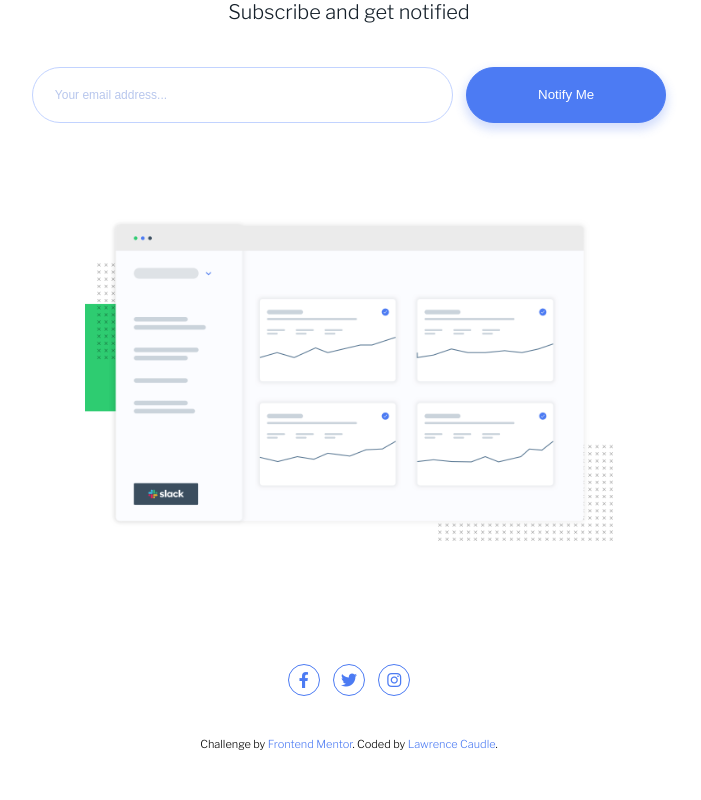
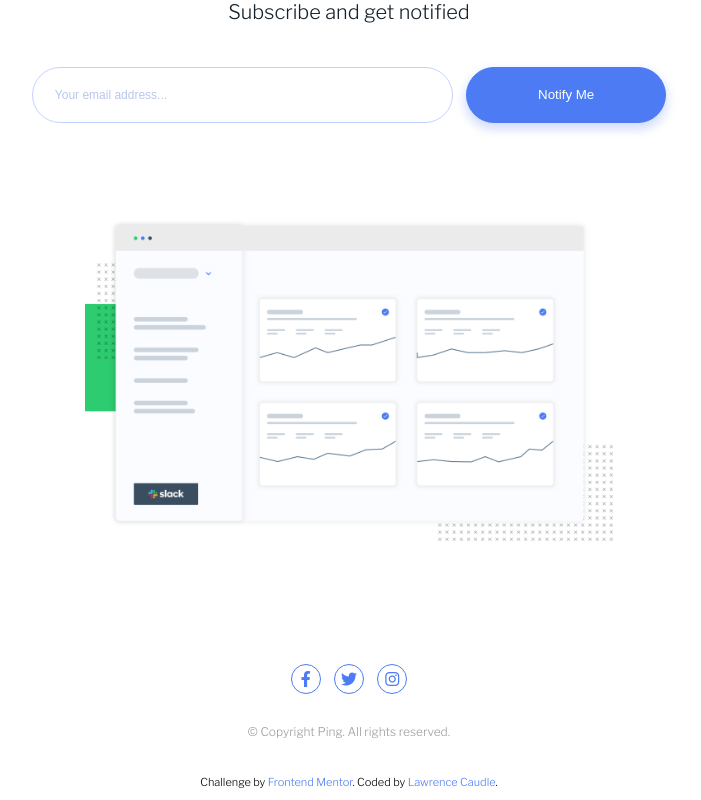
Before and after one commit to ltc870/pingsinglecolumncomingsoon, a React (Vite) app: page / in a window 1280 px wide. Shown: the part 233-1033 px from the top of the page, without its empty margins (291-992 px from the left). Before the commit the page ends 995 px from the top, so only its background shows below. Built offline with nearby package versions, Linux system fonts and the light colour scheme.

Commit message:
added new HTML elements to document

```diff
--- a/src/components/Main.jsx
+++ b/src/components/Main.jsx
@@ -23,19 +23,19 @@ export default function Main(props) {
                 />
             </figure>
 
-            <details className="info-section">
-                <summary className="social-media-section">
+            <article className="info-section">
+                <figure className="social-media-section">
                     <i className="fa-brands fa-facebook-f"></i>
                     <i className="fa-brands fa-twitter"></i>
                     <i className="fa-brands fa-instagram"></i>
-                </summary>
+                </figure>
 
                 <section className="copyright-section">
                     <h2 className="copyright">
                         &copy; Copyright Ping. All rights reserved.
                     </h2>
                 </section>
-            </details>
+            </article>
         </main>
     );
 }
```
